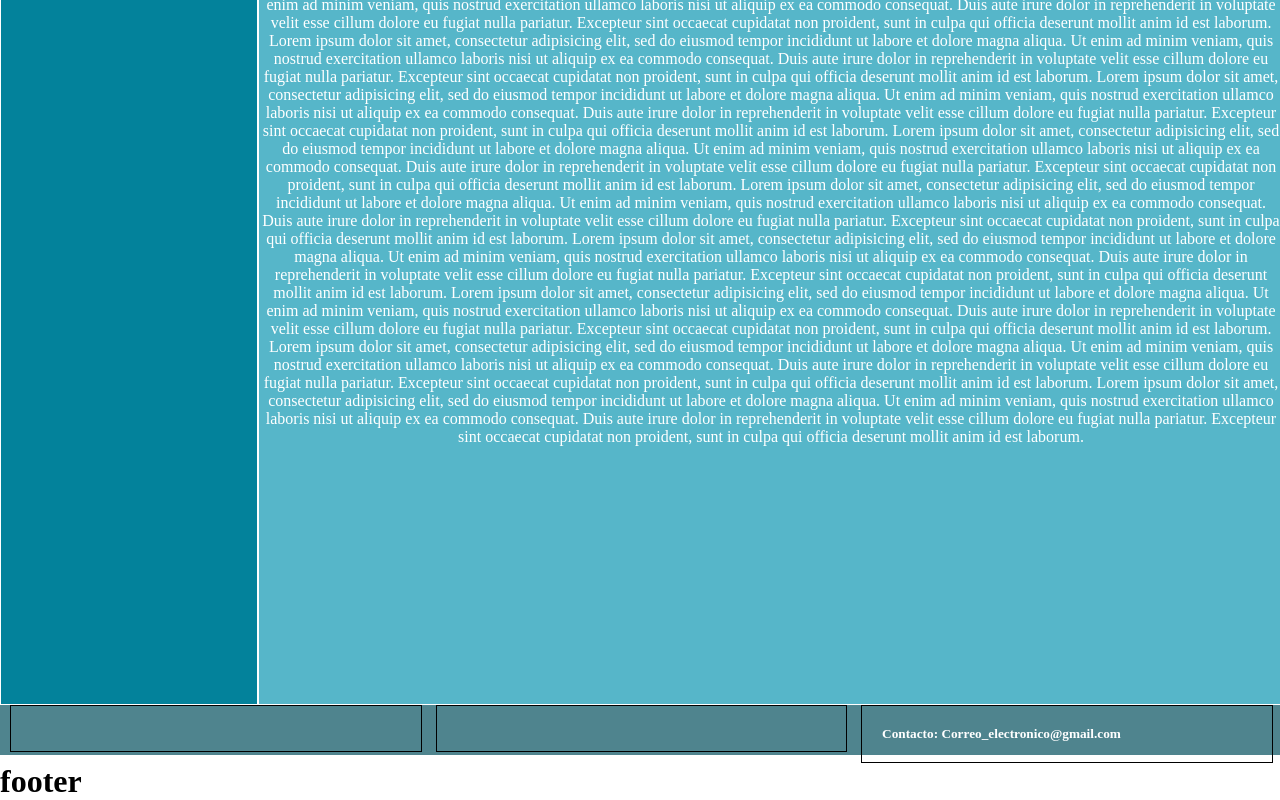
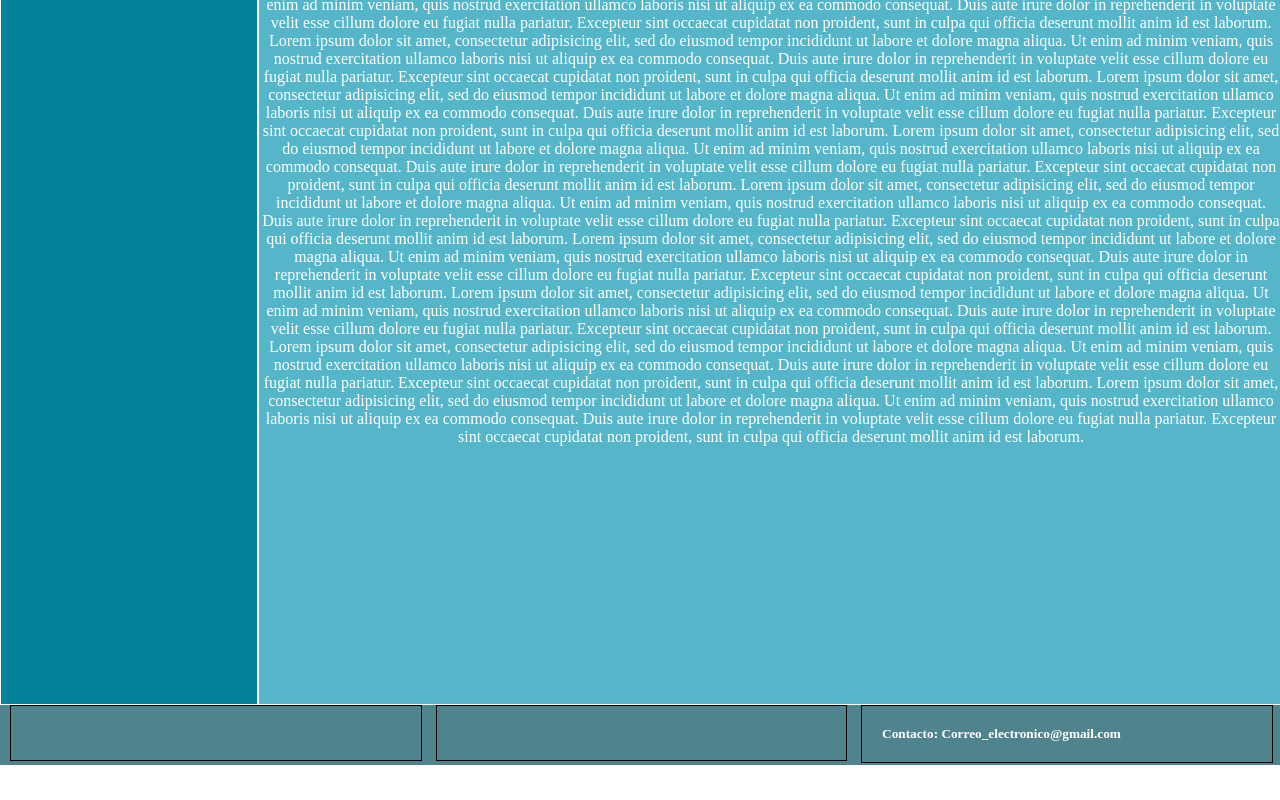
Before and after one commit to IzaskunBoada/wikigrupo1, a plain HTML site: page index.html in a window 1280 px wide. Shown: the part 397-1197 px from the top of the page. After the commit the page ends 1162 px from the top, so only its background shows below. Drawn offline with Linux system fonts and the light colour scheme.

Commit message:
004David

```diff
--- a/Style.css
+++ b/Style.css
@@ -94,7 +94,8 @@ article {
 }
 footer {
 	background-color: #4f848e;
-	height: 60px;
+	min-height: 60px;
+
 }
 .footer {
 	display: inline-block;
@@ -106,11 +107,11 @@ footer {
 	margin-left: 10px;
 }
 .txtfooter {
-	padding: 1.5em;
+	/*padding: 1.5em;*/
+	margin:  1.5em;
 }
 aside, article, .txtfooter {
 	color: white;
-
   	width: 80%;
 }
 footer {
--- a/index.html
+++ b/index.html
@@ -132,8 +132,6 @@
 		<h5 class="txtfooter">Contacto: Correo_electronico@gmail.com</h5>
 	</div>
 
-		<h1>footer</h1>
-
 	</footer>
 </body>
 </html>
```
